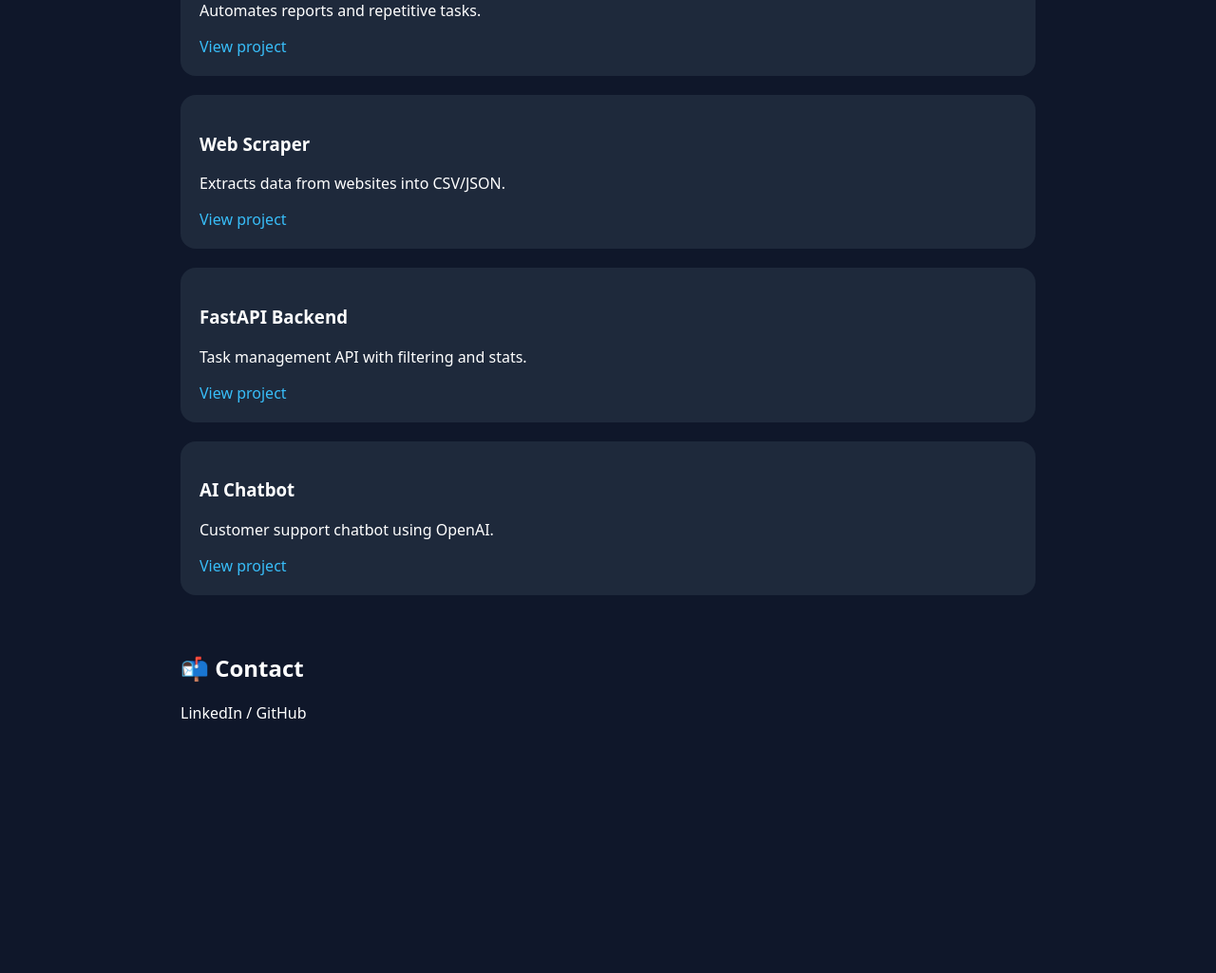
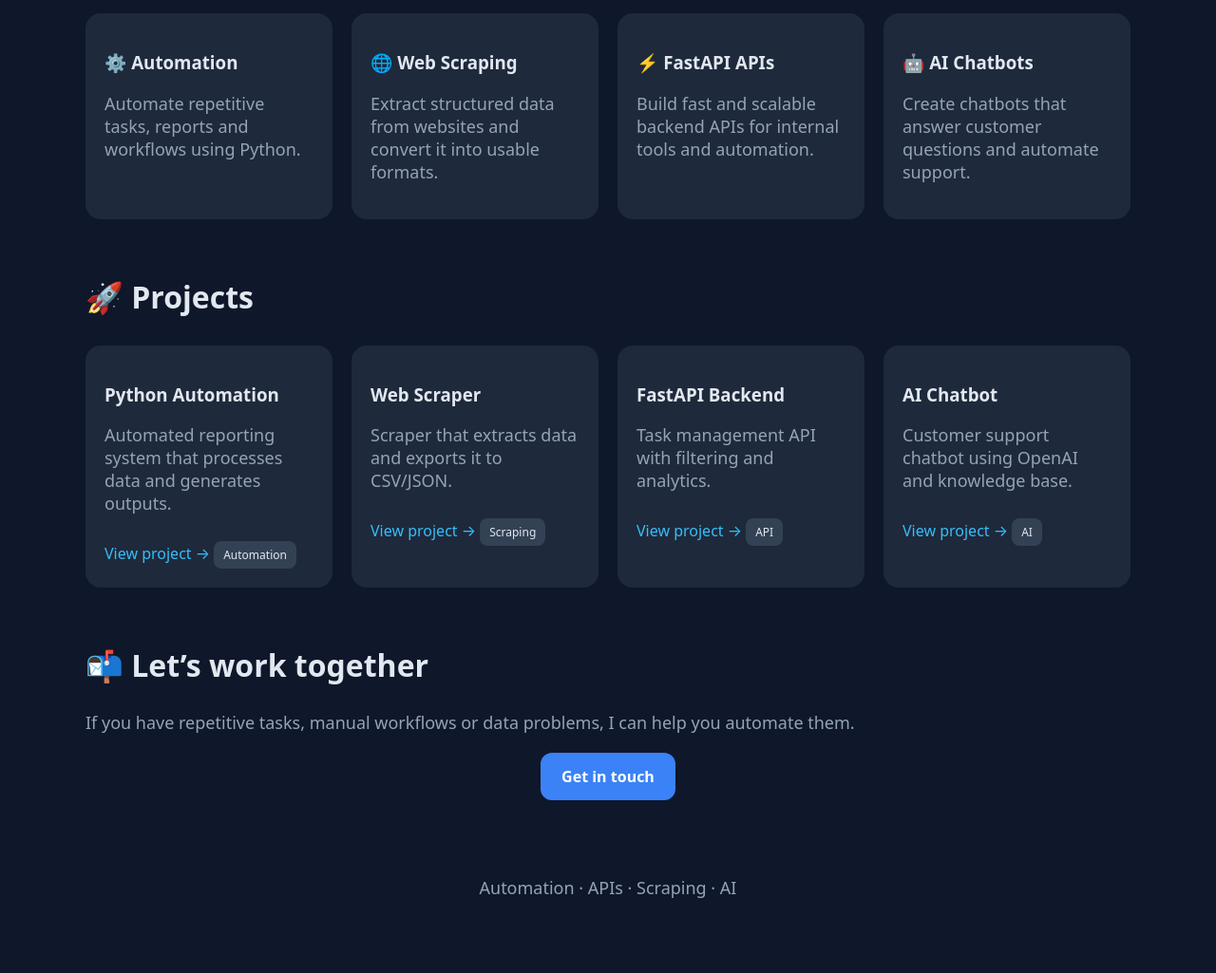
Before and after one commit to SunoNavarro/portfolio-site, a plain HTML site: page index.html in a window 1280 px wide. Shown: the part 567-1592 px from the top of the page at 95% size. Before the commit the page ends 1385 px from the top, so only its background shows below. Drawn offline with Linux system fonts and the light colour scheme.

Commit message:
Version pro of the landing page

```diff
--- a/index.html
+++ b/index.html
@@ -2,82 +2,210 @@
 <html lang="en">
 <head>
 <meta charset="UTF-8">
-<title>Portfolio</title>
 <meta name="viewport" content="width=device-width, initial-scale=1.0">
+<title>Automation & AI Developer</title>
+
 <style>
 body {
-  font-family: system-ui;
   margin: 0;
+  font-family: system-ui, -apple-system;
   background: #0f172a;
+  color: #e2e8f0;
+}
+
+.container {
+  max-width: 1100px;
+  margin: auto;
+  padding: 60px 20px;
+}
+
+h1 {
+  font-size: 48px;
+  line-height: 1.2;
+}
+
+.hero {
+  text-align: center;
+  max-width: 720px;
+  margin: 0 auto 48px;
+}
+
+.hero p {
+  margin-top: 20px;
+}
+
+h2 {
+  margin-top: 60px;
+  font-size: 32px;
+}
+
+p {
+  color: #94a3b8;
+  font-size: 18px;
+}
+
+.btn {
+  display: inline-block;
+  margin-top: 20px;
+  padding: 14px 22px;
+  border-radius: 12px;
+  background: #3b82f6;
   color: white;
+  text-decoration: none;
+  font-weight: bold;
 }
-.container {
-  max-width: 900px;
-  margin: auto;
-  padding: 40px 20px;
+
+.grid {
+  display: grid;
+  gap: 20px;
+  margin-top: 30px;
 }
-h1 { font-size: 40px; }
-.section { margin-top: 60px; }
+
+.services {
+  grid-template-columns: repeat(auto-fit, minmax(220px, 1fr));
+}
+
+.projects {
+  grid-template-columns: repeat(auto-fit, minmax(260px, 1fr));
+}
+
 .card {
   background: #1e293b;
   padding: 20px;
   border-radius: 16px;
-  margin-bottom: 20px;
+  transition: 0.2s;
 }
-a { color: #38bdf8; text-decoration: none; }
+
+.card:hover {
+  transform: translateY(-5px);
+  background: #334155;
+}
+
+.tag {
+  display: inline-block;
+  background: #334155;
+  padding: 6px 10px;
+  border-radius: 8px;
+  font-size: 12px;
+  margin-top: 10px;
+}
+
+a {
+  color: #38bdf8;
+  text-decoration: none;
+}
+
+.footer {
+  margin-top: 80px;
+  text-align: center;
+  color: #64748b;
+}
+
+.cta-row {
+  text-align: center;
+  margin-top: 20px;
+}
+
+.cta-row .btn {
+  margin-top: 0;
+}
 </style>
 </head>
 
 <body>
+
 <div class="container">
 
-<h1>🚀 Python Automation & AI Developer</h1>
-<p>I help businesses automate workflows, extract data and build APIs.</p>
+<!-- HERO -->
+<section class="hero">
+<h1>I automate business processes<br>with Python & AI</h1>
 
-<div class="section">
+<p>
+I help companies save time by automating workflows, extracting data and building backend systems.
+</p>
+
+<a class="btn" href="https://www.linkedin.com/in/suno-navarro-2a475215">Contact me</a>
+</section>
+
+<!-- SERVICES -->
 <h2>💼 Services</h2>
-<ul>
-<li>Automation with Python</li>
-<li>Web scraping</li>
-<li>FastAPI backend APIs</li>
-<li>AI chatbots</li>
-</ul>
+
+<div class="grid services">
+
+<div class="card">
+<h3>⚙️ Automation</h3>
+<p>Automate repetitive tasks, reports and workflows using Python.</p>
 </div>
 
-<div class="section">
-<h2>📂 Projects</h2>
+<div class="card">
+<h3>🌐 Web Scraping</h3>
+<p>Extract structured data from websites and convert it into usable formats.</p>
+</div>
+
+<div class="card">
+<h3>⚡ FastAPI APIs</h3>
+<p>Build fast and scalable backend APIs for internal tools and automation.</p>
+</div>
+
+<div class="card">
+<h3>🤖 AI Chatbots</h3>
+<p>Create chatbots that answer customer questions and automate support.</p>
+</div>
+
+</div>
+
+<!-- PROJECTS -->
+<h2>🚀 Projects</h2>
+
+<div class="grid projects">
 
 <div class="card">
 <h3>Python Automation</h3>
-<p>Automates reports and repetitive tasks.</p>
-<a href="https://github.com/SunoNavarro/portfolio_report_automation_v1">View project</a>
+<p>Automated reporting system that processes data and generates outputs.</p>
+<a href="https://github.com/SunoNavarro/portfolio_report_automation_v1">View project →</a>
+<div class="tag">Automation</div>
 </div>
 
 <div class="card">
 <h3>Web Scraper</h3>
-<p>Extracts data from websites into CSV/JSON.</p>
-<a href="https://github.com/SunoNavarro/portfolio_web_scraper_project">View project</a>
+<p>Scraper that extracts data and exports it to CSV/JSON.</p>
+<a href="https://github.com/SunoNavarro/portfolio_web_scraper_project">View project →</a>
+<div class="tag">Scraping</div>
 </div>
 
 <div class="card">
 <h3>FastAPI Backend</h3>
-<p>Task management API with filtering and stats.</p>
-<a href="https://github.com/SunoNavarro/portfolio_fastapi_project">View project</a>
+<p>Task management API with filtering and analytics.</p>
+<a href="https://github.com/SunoNavarro/portfolio_fastapi_project">View project →</a>
+<div class="tag">API</div>
 </div>
 
 <div class="card">
 <h3>AI Chatbot</h3>
-<p>Customer support chatbot using OpenAI.</p>
-<a href="https://github.com/SunoNavarro/portfolio_openai_chatbot_project">View project</a>
+<p>Customer support chatbot using OpenAI and knowledge base.</p>
+<a href="https://github.com/SunoNavarro/portfolio_openai_chatbot_project">View project →</a>
+<div class="tag">AI</div>
 </div>
 
 </div>
 
-<div class="section">
-<h2>📬 Contact</h2>
-<p>LinkedIn / GitHub</p>
+<!-- CTA -->
+<h2>📬 Let’s work together</h2>
+
+<p>
+If you have repetitive tasks, manual workflows or data problems,
+I can help you automate them.
+</p>
+
+<div class="cta-row">
+<a class="btn" href="https://www.linkedin.com/in/suno-navarro-2a475215">Get in touch</a>
+</div>
+
+<div class="footer">
+<p>Automation · APIs · Scraping · AI</p>
 </div>
 
 </div>
+
 </body>
 </html>
```
